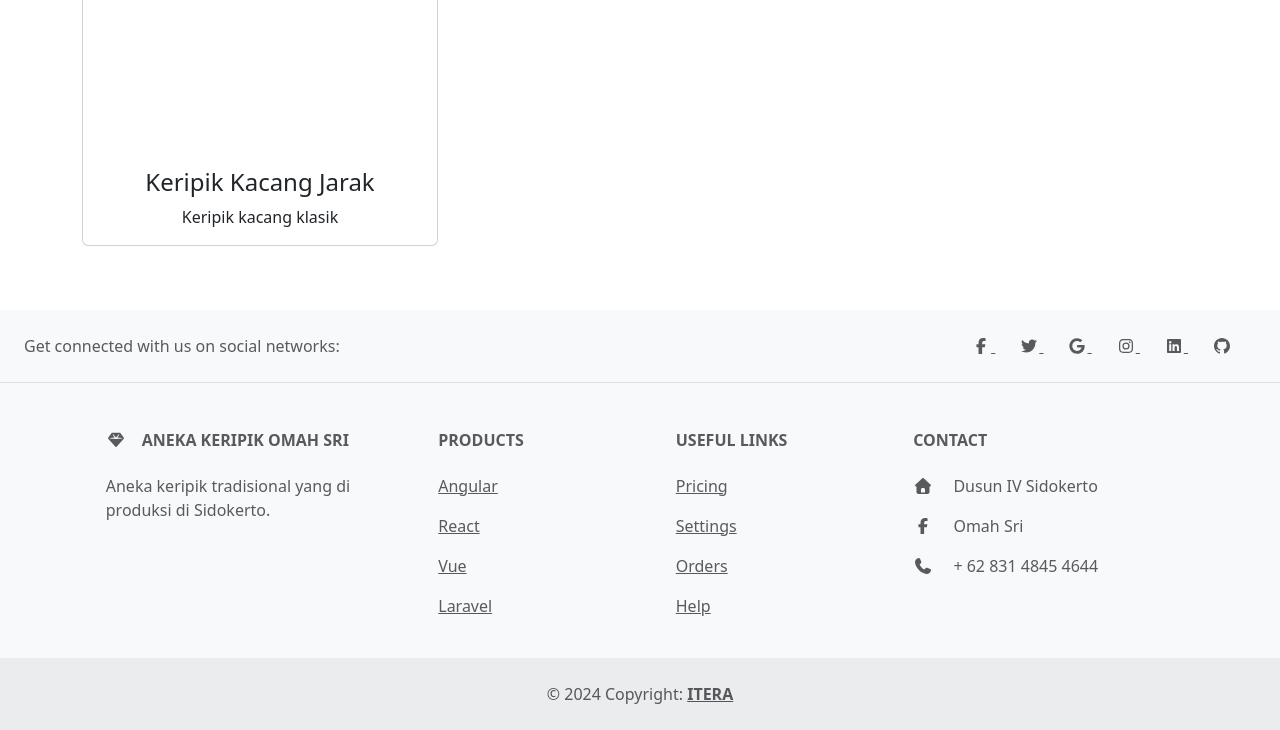
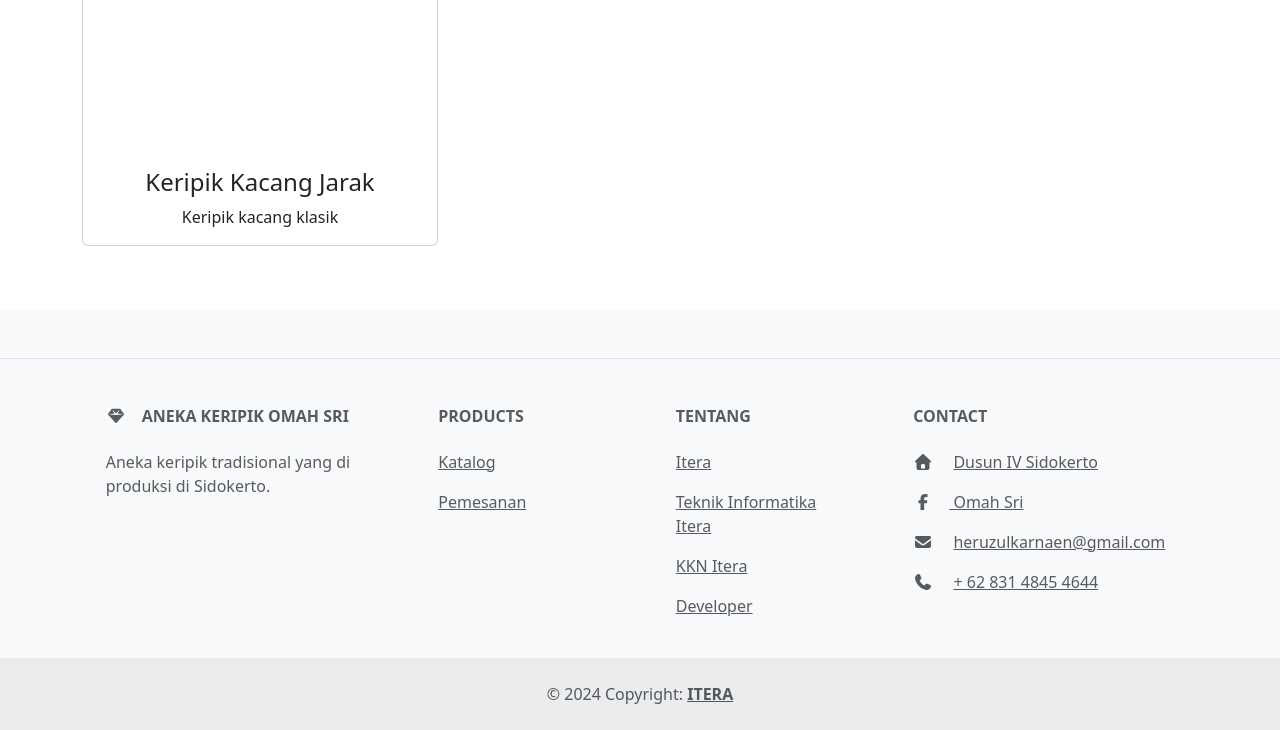
Before and after one commit to Marchell121140145/KeripikOmahSri, a plain HTML site: page index.html in a window 1280 px wide. Shown: the part 1762-2492 px from the top of the page. Drawn offline with Linux system fonts and the light colour scheme.

```diff
--- a/index.html
+++ b/index.html
@@ -32,10 +32,11 @@
         </div>
     </div>
     </nav>
+
     <!-- banner -->
     <div class="container-fluid banner d-flex align-items-center">
         <div class="container text-center text-white">
-            <h1>Aneka Keripik Omah Sri</h1>
+
 
                 <!-- <form method="get" action="produk.php">
                     <div class="input-group input-group-lg my-5">
@@ -187,12 +188,12 @@
   <section class="d-flex justify-content-center justify-content-lg-between p-4 border-bottom">
     <!-- Left -->
     <div class="me-5 d-none d-lg-block">
-      <span>Get connected with us on social networks:</span>
+      <!-- <span>Get connected with us on social networks:</span> -->
     </div>
     <!-- Left -->
 
     <!-- Right -->
-    <div>
+    <!-- <div>
       <a href="" class="me-4 text-reset">
         <i class="fab fa-facebook-f"></i>
       </a>
@@ -211,7 +212,7 @@
       <a href="" class="me-4 text-reset">
         <i class="fab fa-github"></i>
       </a>
-    </div>
+    </div> -->
     <!-- Right -->
   </section>
   <!-- Section: Social media -->
@@ -240,17 +241,17 @@
             Products
           </h6>
           <p>
-            <a href="#!" class="text-reset">Angular</a>
+            <a href="produk.html" class="text-reset">Katalog</a>
           </p>
           <p>
-            <a href="#!" class="text-reset">React</a>
+            <a href="tentang-kami.html" class="text-reset">Pemesanan</a>
           </p>
-          <p>
+          <!-- <p>
             <a href="#!" class="text-reset">Vue</a>
           </p>
           <p>
             <a href="#!" class="text-reset">Laravel</a>
-          </p>
+          </p> -->
         </div>
         <!-- Grid column -->
 
@@ -258,19 +259,19 @@
         <div class="col-md-3 col-lg-2 col-xl-2 mx-auto mb-4">
           <!-- Links -->
           <h6 class="text-uppercase fw-bold mb-4">
-            Useful links
+            Tentang
           </h6>
           <p>
-            <a href="#!" class="text-reset">Pricing</a>
+            <a href="https://www.itera.ac.id/" class="text-reset">Itera</a>
           </p>
           <p>
-            <a href="#!" class="text-reset">Settings</a>
+            <a href="http://if.itera.ac.id/" class="text-reset">Teknik Informatika Itera</a>
           </p>
           <p>
-            <a href="#!" class="text-reset">Orders</a>
+            <a href="https://kkn.itera.ac.id/" class="text-reset">KKN Itera</a>
           </p>
           <p>
-            <a href="#!" class="text-reset">Help</a>
+            <a href="#!" class="text-reset">Developer</a>
           </p>
         </div>
         <!-- Grid column -->
@@ -279,9 +280,10 @@
         <div class="col-md-4 col-lg-3 col-xl-3 mx-auto mb-md-0 mb-4">
           <!-- Links -->
           <h6 class="text-uppercase fw-bold mb-4">Contact</h6>
-          <p><i class="fas fa-home me-3"></i> Dusun IV Sidokerto</p>
-          <p><i class="fab fa-facebook-f me-3"></i> Omah Sri</p>
-          <p><i class="fas fa-phone me-3"></i> + 62 831 4845 4644</p>
+          <p><i class="fas fa-home me-3"></i> <a href="https://maps.app.goo.gl/3LPax1WiMWAygjZ8A" class="text-reset" > Dusun IV Sidokerto</a></p>
+          <p><i class="fab fa-facebook-f me-3" ></i><a href="https://www.facebook.com/sri.srimurisah?mibextid=ZbWKwL" class="text-reset" > Omah Sri</a></p>
+          <p><i class="fas fa-envelope me-3"></i> <a href="heruzulkarnaen@gmail.com" class="text-reset" >heruzulkarnaen@gmail.com </a></p>
+          <p><i class="fas fa-phone me-3"></i> <a href="https://wa.me/+6283148454644" class="text-reset" >+ 62 831 4845 4644</a></p>
 
         </div>
         <!-- Grid column -->
```
